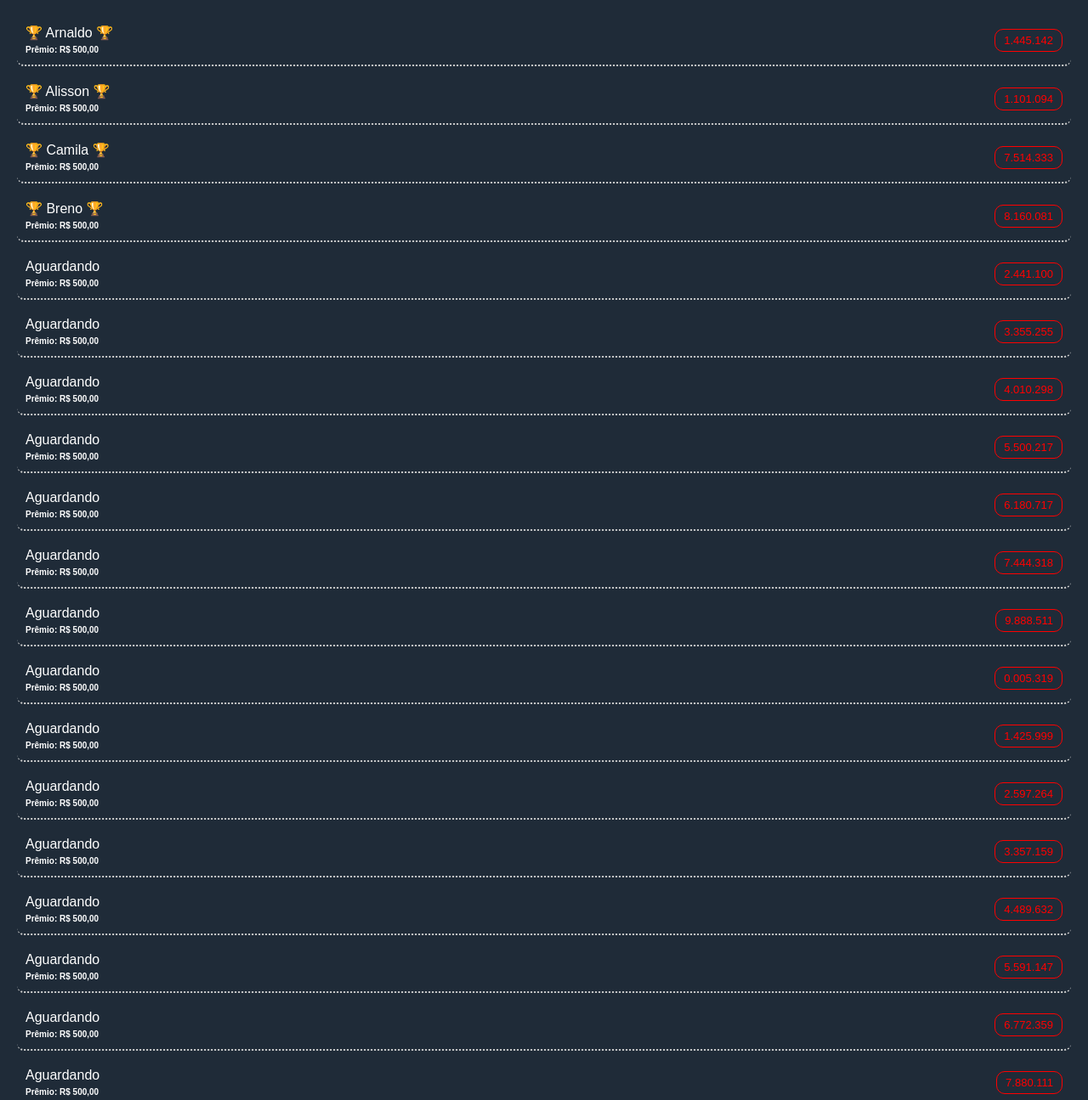
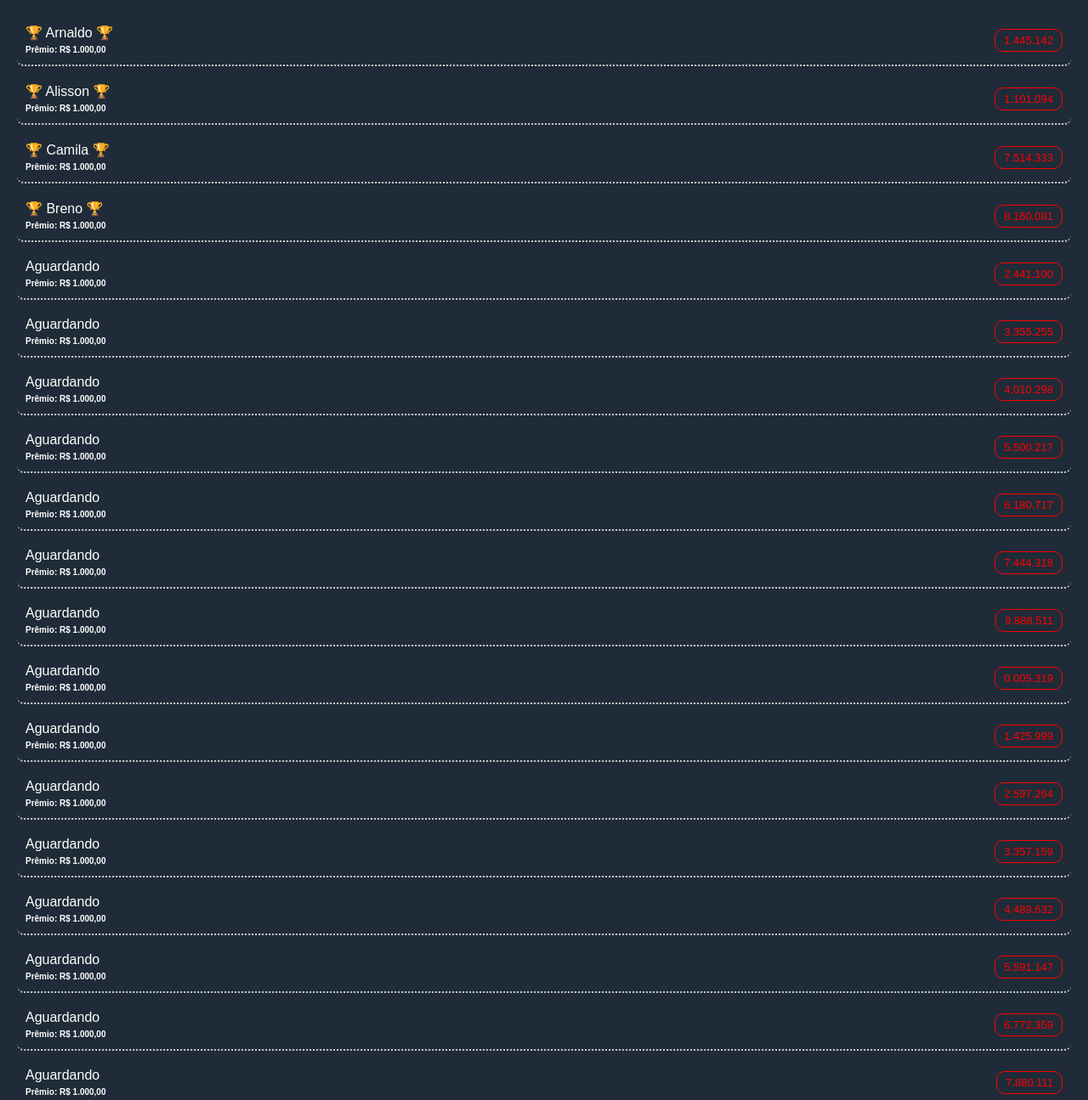
Before and after one commit to wesleyalemaopremiacoes/rifas, a website: page premio1.html in a window 1280 px wide. Shown: the part 1402-2697 px from the top of the page at 85% size. Drawn offline with Linux system fonts and the light colour scheme.

Commit message:
Update premio1.html

```diff
--- a/premio1.html
+++ b/premio1.html
@@ -1143,7 +1143,7 @@ PREMIAÇÃO: HONDA/POP 110I ES – 2025- (SUGESTÃO DE USO DO PRÊMIO LÍQUIDO:
             <div class="winner">
                 <div>
                     <span>🏆 Arnaldo 🏆</span>
-                    <strong>Prêmio: R$ 500,00</strong>
+                    <strong>Prêmio: R$ 1.000,00</strong>
                 </div>
                 <div class="counter">1.445.142</div>
             </div>
@@ -1152,7 +1152,7 @@ PREMIAÇÃO: HONDA/POP 110I ES – 2025- (SUGESTÃO DE USO DO PRÊMIO LÍQUIDO:
             <div class="winner">
                 <div>
                     <span>🏆 Alisson 🏆</span>
-                    <strong>Prêmio: R$ 500,00</strong>
+                    <strong>Prêmio: R$ 1.000,00</strong>
                 </div>
                 <div class="counter">1.101.094</div>
             </div>
@@ -1161,7 +1161,7 @@ PREMIAÇÃO: HONDA/POP 110I ES – 2025- (SUGESTÃO DE USO DO PRÊMIO LÍQUIDO:
             <div class="winner">
                 <div>
                     <span>🏆 Camila 🏆</span>
-                    <strong>Prêmio: R$ 500,00</strong>
+                    <strong>Prêmio: R$ 1.000,00</strong>
                 </div>
                 <div class="counter">7.514.333</div>
             </div>
@@ -1170,7 +1170,7 @@ PREMIAÇÃO: HONDA/POP 110I ES – 2025- (SUGESTÃO DE USO DO PRÊMIO LÍQUIDO:
             <div class="winner">
                 <div>
                     <span>🏆 Breno 🏆</span>
-                    <strong>Prêmio: R$ 500,00</strong>
+                    <strong>Prêmio: R$ 1.000,00</strong>
                 </div>
                 <div class="counter">8.160.081</div>
             </div>
@@ -1179,7 +1179,7 @@ PREMIAÇÃO: HONDA/POP 110I ES – 2025- (SUGESTÃO DE USO DO PRÊMIO LÍQUIDO:
             <div class="winner">
                 <div>
                     <span>Aguardando</span>
-                    <strong>Prêmio: R$ 500,00</strong>
+                    <strong>Prêmio: R$ 1.000,00</strong>
                 </div>
                 <div class="counter">2.441.100</div>
             </div>
@@ -1188,7 +1188,7 @@ PREMIAÇÃO: HONDA/POP 110I ES – 2025- (SUGESTÃO DE USO DO PRÊMIO LÍQUIDO:
             <div class="winner">
                 <div>
                     <span>Aguardando</span>
-                    <strong>Prêmio: R$ 500,00</strong>
+                    <strong>Prêmio: R$ 1.000,00</strong>
                 </div>
                 <div class="counter">3.355.255</div>
             </div>
@@ -1197,7 +1197,7 @@ PREMIAÇÃO: HONDA/POP 110I ES – 2025- (SUGESTÃO DE USO DO PRÊMIO LÍQUIDO:
             <div class="winner">
                 <div>
                     <span>Aguardando</span>
-                    <strong>Prêmio: R$ 500,00</strong>
+                    <strong>Prêmio: R$ 1.000,00</strong>
                 </div>
                 <div class="counter">4.010.298</div>
             </div>
@@ -1206,7 +1206,7 @@ PREMIAÇÃO: HONDA/POP 110I ES – 2025- (SUGESTÃO DE USO DO PRÊMIO LÍQUIDO:
             <div class="winner">
                 <div>
                     <span>Aguardando</span>
-                    <strong>Prêmio: R$ 500,00</strong>
+                    <strong>Prêmio: R$ 1.000,00</strong>
                 </div>
                 <div class="counter">5.500.217</div>
             </div>
@@ -1215,7 +1215,7 @@ PREMIAÇÃO: HONDA/POP 110I ES – 2025- (SUGESTÃO DE USO DO PRÊMIO LÍQUIDO:
             <div class="winner">
                 <div>
                     <span>Aguardando</span>
-                    <strong>Prêmio: R$ 500,00</strong>
+                    <strong>Prêmio: R$ 1.000,00</strong>
                 </div>
                 <div class="counter">6.180.717</div>
             </div>
@@ -1224,7 +1224,7 @@ PREMIAÇÃO: HONDA/POP 110I ES – 2025- (SUGESTÃO DE USO DO PRÊMIO LÍQUIDO:
             <div class="winner">
                 <div>
                     <span>Aguardando</span>
-                    <strong>Prêmio: R$ 500,00</strong>
+                    <strong>Prêmio: R$ 1.000,00</strong>
                 </div>
                 <div class="counter">7.444.318</div>
             </div>
@@ -1233,7 +1233,7 @@ PREMIAÇÃO: HONDA/POP 110I ES – 2025- (SUGESTÃO DE USO DO PRÊMIO LÍQUIDO:
             <div class="winner">
                 <div>
                     <span>Aguardando</span>
-                    <strong>Prêmio: R$ 500,00</strong>
+                    <strong>Prêmio: R$ 1.000,00</strong>
                 </div>
                 <div class="counter">9.888.511</div>
             </div>
@@ -1242,7 +1242,7 @@ PREMIAÇÃO: HONDA/POP 110I ES – 2025- (SUGESTÃO DE USO DO PRÊMIO LÍQUIDO:
             <div class="winner">
                 <div>
                     <span>Aguardando</span>
-                    <strong>Prêmio: R$ 500,00</strong>
+                    <strong>Prêmio: R$ 1.000,00</strong>
                 </div>
                 <div class="counter">0.005.319</div>
             </div>
@@ -1251,7 +1251,7 @@ PREMIAÇÃO: HONDA/POP 110I ES – 2025- (SUGESTÃO DE USO DO PRÊMIO LÍQUIDO:
             <div class="winner">
                 <div>
                     <span>Aguardando</span>
-                    <strong>Prêmio: R$ 500,00</strong>
+                    <strong>Prêmio: R$ 1.000,00</strong>
                 </div>
                 <div class="counter">1.425.999</div>
             </div>
@@ -1260,7 +1260,7 @@ PREMIAÇÃO: HONDA/POP 110I ES – 2025- (SUGESTÃO DE USO DO PRÊMIO LÍQUIDO:
             <div class="winner">
                 <div>
                     <span>Aguardando</span>
-                    <strong>Prêmio: R$ 500,00</strong>
+                    <strong>Prêmio: R$ 1.000,00</strong>
                 </div>
                 <div class="counter">2.597.264</div>
             </div>
@@ -1269,7 +1269,7 @@ PREMIAÇÃO: HONDA/POP 110I ES – 2025- (SUGESTÃO DE USO DO PRÊMIO LÍQUIDO:
             <div class="winner">
                 <div>
                     <span>Aguardando</span>
-                    <strong>Prêmio: R$ 500,00</strong>
+                    <strong>Prêmio: R$ 1.000,00</strong>
                 </div>
                 <div class="counter">3.357.159</div>
             </div>
@@ -1278,7 +1278,7 @@ PREMIAÇÃO: HONDA/POP 110I ES – 2025- (SUGESTÃO DE USO DO PRÊMIO LÍQUIDO:
             <div class="winner">
                 <div>
                     <span>Aguardando</span>
-                    <strong>Prêmio: R$ 500,00</strong>
+                    <strong>Prêmio: R$ 1.000,00</strong>
                 </div>
                 <div class="counter">4.489.632</div>
             </div>
@@ -1287,7 +1287,7 @@ PREMIAÇÃO: HONDA/POP 110I ES – 2025- (SUGESTÃO DE USO DO PRÊMIO LÍQUIDO:
             <div class="winner">
                 <div>
                     <span>Aguardando</span>
-                    <strong>Prêmio: R$ 500,00</strong>
+                    <strong>Prêmio: R$ 1.000,00</strong>
                 </div>
                 <div class="counter">5.591.147</div>
             </div>
@@ -1296,7 +1296,7 @@ PREMIAÇÃO: HONDA/POP 110I ES – 2025- (SUGESTÃO DE USO DO PRÊMIO LÍQUIDO:
             <div class="winner">
                 <div>
                     <span>Aguardando</span>
-                    <strong>Prêmio: R$ 500,00</strong>
+                    <strong>Prêmio: R$ 1.000,00</strong>
                 </div>
                 <div class="counter">6.772.359</div>
             </div>
@@ -1305,7 +1305,7 @@ PREMIAÇÃO: HONDA/POP 110I ES – 2025- (SUGESTÃO DE USO DO PRÊMIO LÍQUIDO:
             <div class="winner">
                 <div>
                     <span>Aguardando</span>
-                    <strong>Prêmio: R$ 500,00</strong>
+                    <strong>Prêmio: R$ 1.000,00</strong>
                 </div>
                 <div class="counter">7.880.111</div>
             </div>
@@ -1314,7 +1314,7 @@ PREMIAÇÃO: HONDA/POP 110I ES – 2025- (SUGESTÃO DE USO DO PRÊMIO LÍQUIDO:
             <div class="winner">
                 <div>
                     <span>Aguardando</span>
-                    <strong>Prêmio: R$ 500,00</strong>
+                    <strong>Prêmio: R$ 1.000,00</strong>
                 </div>
                 <div class="counter">8.081.319</div>
             </div>
@@ -1323,7 +1323,7 @@ PREMIAÇÃO: HONDA/POP 110I ES – 2025- (SUGESTÃO DE USO DO PRÊMIO LÍQUIDO:
             <div class="winner">
                 <div>
                     <span>Aguardando</span>
-                    <strong>Prêmio: R$ 500,00</strong>
+                    <strong>Prêmio: R$ 1.000,00</strong>
                 </div>
                 <div class="counter">9.505.387</div>
             </div>
```
